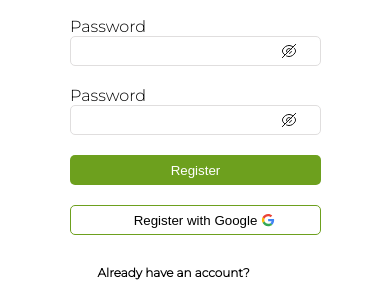
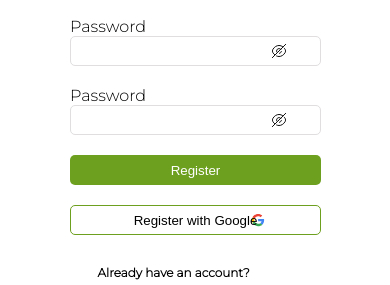
Before and after one commit to Masternpolo/Form-Assignment, a plain HTML site: page index.html in a window 390 px wide. Shown: the part 309-594 px from the top of the page. Drawn offline with Linux system fonts and the light colour scheme.

Commit message:
adjusting password icon

```diff
--- a/style.css
+++ b/style.css
@@ -101,10 +101,10 @@ h1{
         width: 100%;
     }
     #password, #password-confirmation {
-        background-position: 210px ;
+        background-position: 200px ;
     }
     #signup-google {
-        background-position: 190px;
+        background-position: 180px;
         color: #000;
     }
     .last a {
```
